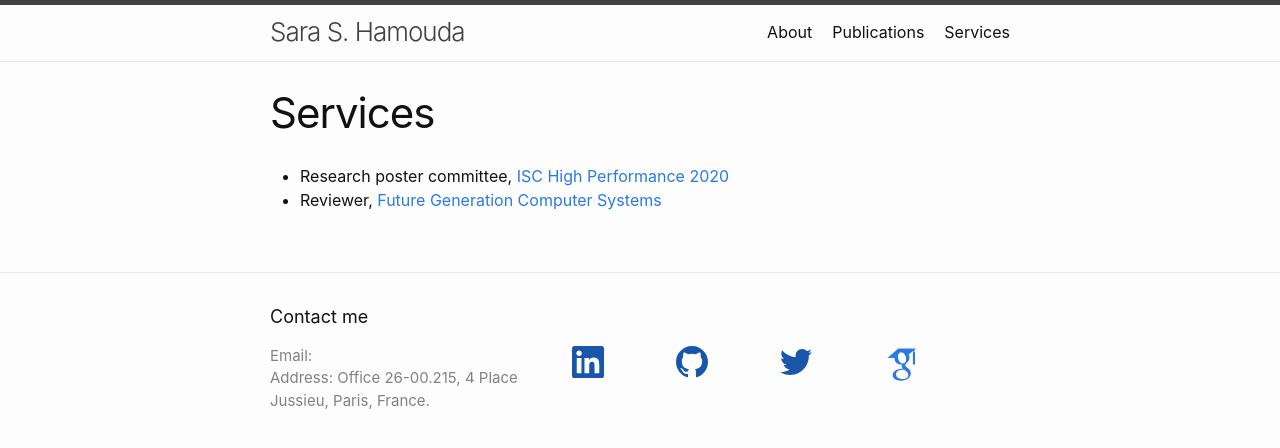
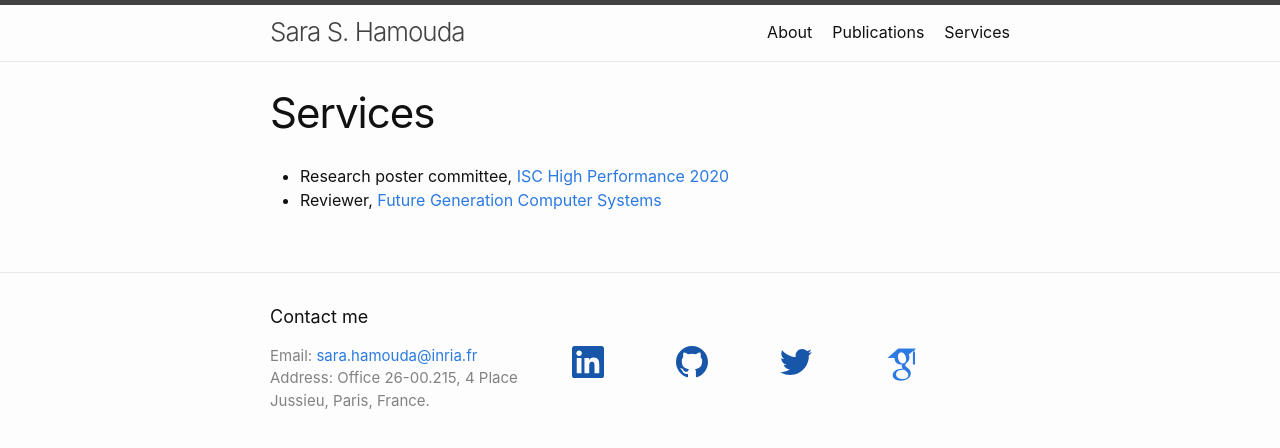
Before and after one commit to shamouda/shamouda.github.io, a Jekyll site: the page built from services.md, in a window 1280 px wide. Shown: the top 448 px of the page. Built offline with Jekyll 4.4.1, drawn with Linux system fonts in a browser that asks for light colours; some web fonts are replaced.

Commit message:
Update footer.html

```diff
--- a/_includes/footer.html
+++ b/_includes/footer.html
@@ -9,7 +9,7 @@
       <div class="footer-col footer-col-1">
         <ul class="contact-list">
           <li class="p-name">
-            Email: <a class="u-email" href="mailto:{{ site.email }}">{{ sara.hamouda <at> inria <dot> fr }}</a> <br/>
+            Email: <a class="u-email" href="mailto:{{ site.email }}">{{ site.email }}</a> <br/>
             Address: Office 26-00.215, 4 Place Jussieu, Paris, France.
             </li>
             {%- if site.email -%}
```
